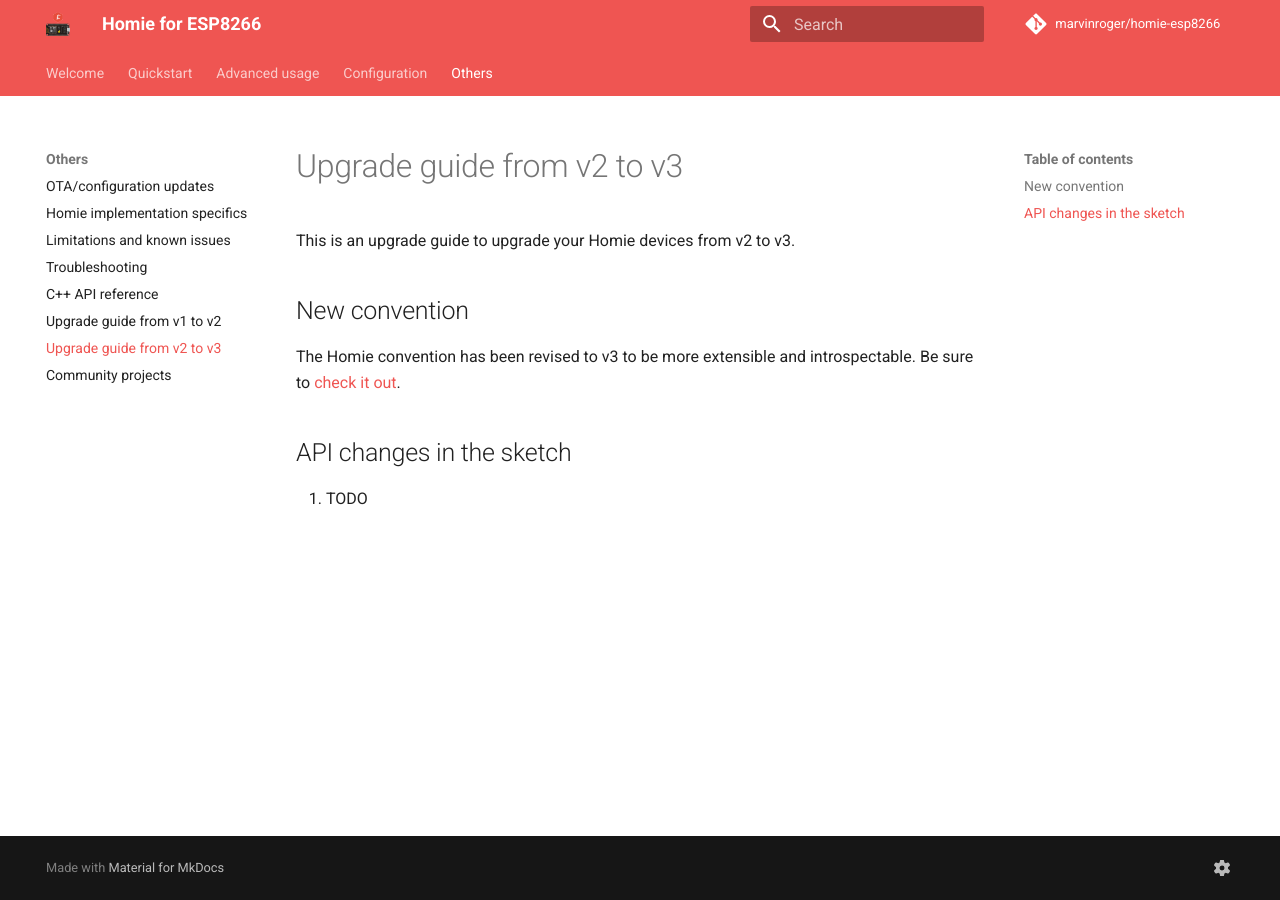
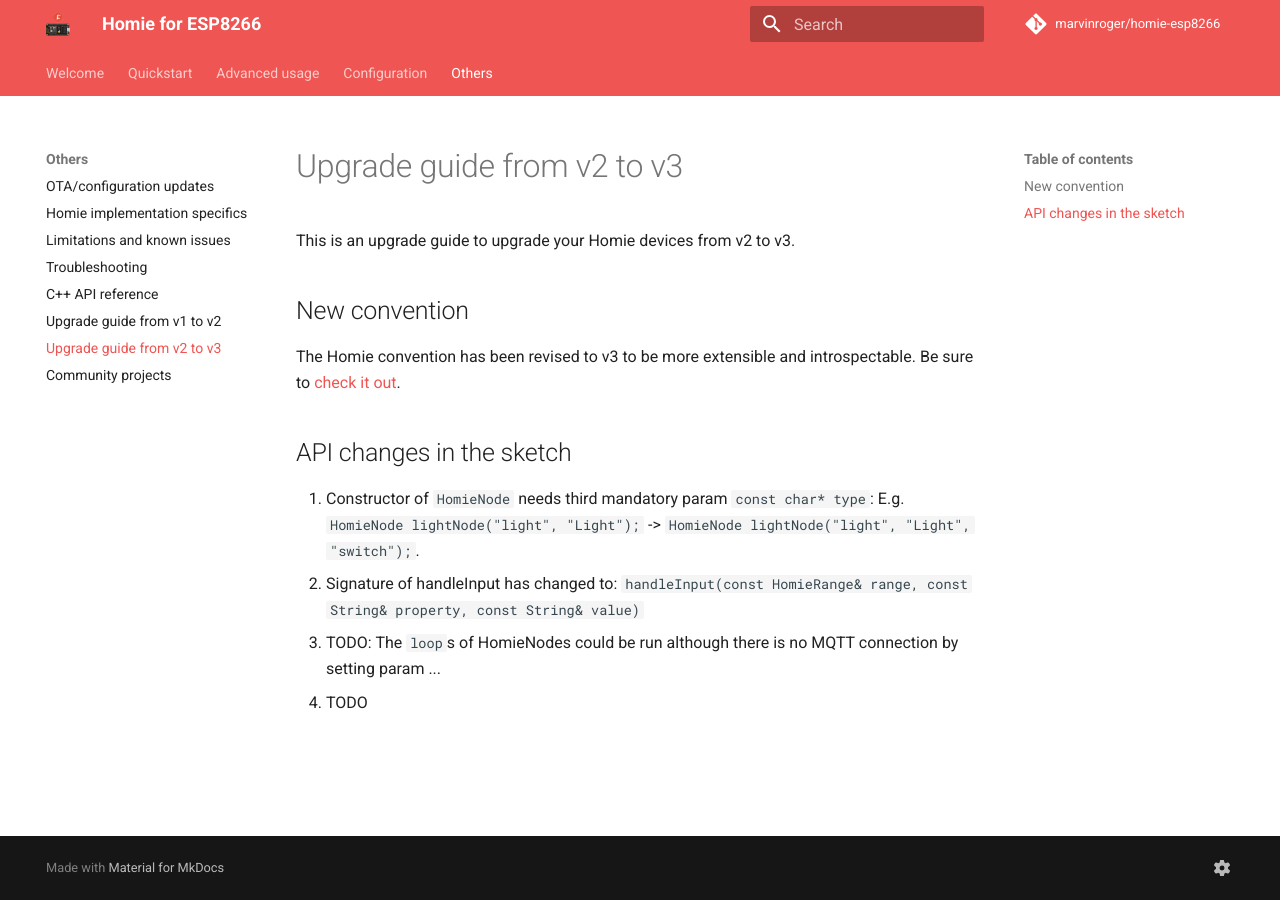
Before and after one commit to homieiot/homie-esp8266, an MkDocs documentation site: the page built from docs/others/upgrade-guide-from-v2-to-v3.md, in a window 1280 px wide. Built offline with MkDocs 1.6.1 and Material for MkDocs 9.7.7, drawn with Linux system fonts in a browser that asks for light colours; comment, search, counter and statistics services are not loaded; old or Windows-style settings are respelled for this version of MkDocs.

Commit message:
first list of changes

```diff
--- a/docs/others/upgrade-guide-from-v2-to-v3.md
+++ b/docs/others/upgrade-guide-from-v2-to-v3.md
@@ -6,4 +6,8 @@
 
 ## API changes in the sketch
 
-1. TODO
+1. Constructor of `HomieNode` needs third mandatory param `const char* type`:
+   E.g. `HomieNode lightNode("light", "Light");` -> `HomieNode lightNode("light", "Light", "switch");`.
+2. Signature of handleInput has changed to: `handleInput(const HomieRange& range, const String& property, const String& value)`
+3. TODO: The `loop`s of HomieNodes could be run although there is no MQTT connection by setting param ...
+4. TODO
```
